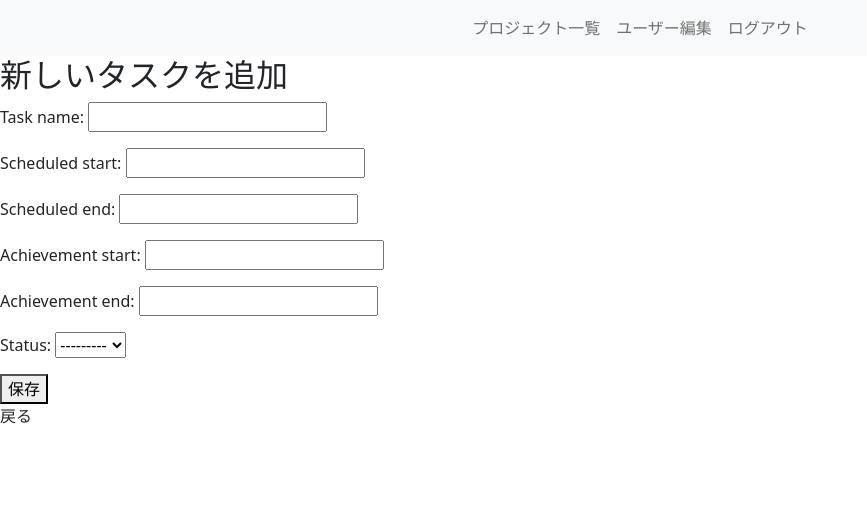
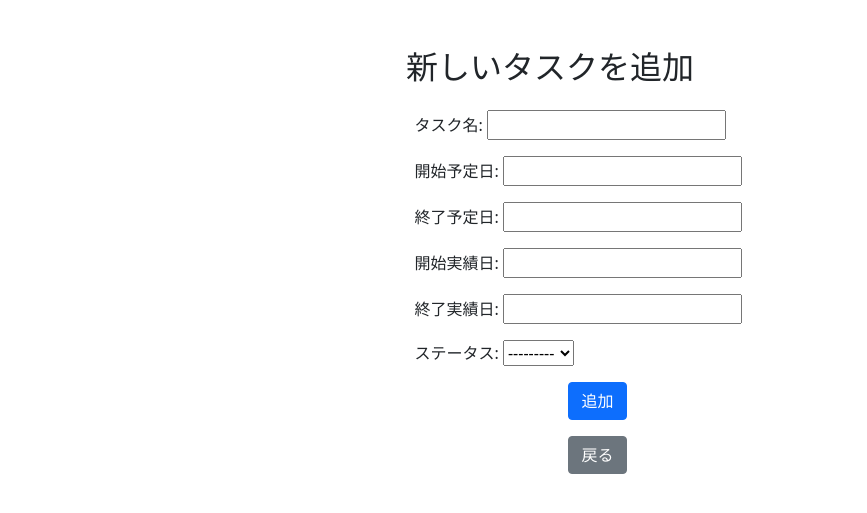
Before and after one commit to takayuki-kaiho/Udemy, a Django app: page /app/add_task/1/ in a window 1280 px wide. Shown: the top 513 px of the page, without its empty margins (0-867 px from the left). Run offline with Django 5.2, Linux system fonts and the light colour scheme; a user stored in the database is signed in; data comes from the database, SQL or seed files in the repository; both versions use the stored data as it was after the commit.

Commit message:
レビュー依頼0727

```diff
--- a/task_project/app/models.py
+++ b/task_project/app/models.py
@@ -3,44 +3,33 @@ from django.contrib.auth import get_user_model
 from django.conf import settings
 
 User = get_user_model()
-# class User(models.Model):
-#     id = models.AutoField(primary_key=True)
-#     user_name = models.CharField(max_length=50)
-#     user_mail = models.EmailField()
-#     user_password = models.CharField(max_length=32)
-#     created_at = models.DateTimeField(auto_now_add=True)
-#     updated_at = models.DateTimeField(auto_now=True)
-
-#     class Meta:
-#         db_table = 'user'
-
-#     def __str__(self):
-#         return self.user_name
 
 
 class Project(models.Model):
     id = models.AutoField(primary_key=True)
-    user_id =models.ForeignKey(
-        # User,
+
+    user_id = models.ForeignKey(
         settings.AUTH_USER_MODEL,
         on_delete=models.CASCADE,
         related_name='projects',
+        verbose_name='ユーザー'
     )
-    project_name = models.CharField(max_length=100)
-    scheduled_start = models.DateTimeField(null=True, blank=True)
-    scheduled_end = models.DateTimeField(null=True, blank=True)
-    achievement_start = models.DateTimeField(null=True, blank=True)
-    achievement_end =models.DateTimeField(null=True, blank=True)
+
+    project_name = models.CharField('プロジェクト名', max_length=100)
+    scheduled_start = models.DateTimeField('開始予定日', null=True, blank=True)
+    scheduled_end = models.DateTimeField('終了予定日', null=True, blank=True)
+    achievement_start = models.DateTimeField('開始実績日', null=True, blank=True)
+    achievement_end = models.DateTimeField('終了実績日', null=True, blank=True)
 
     STATUS_CHOICES = [
-    ('未着手', '未着手'),
-    ('進行中', '進行中'),
-    ('完了', '完了'),
+        ('未着手', '未着手'),
+        ('進行中', '進行中'),
+        ('完了', '完了'),
     ]
-    status = models.CharField(max_length=50, choices=STATUS_CHOICES)
+    status = models.CharField('ステータス', max_length=50, choices=STATUS_CHOICES)
 
-    created_at = models.DateTimeField(auto_now_add=True)
-    updated_at = models.DateTimeField(auto_now=True)
+    created_at = models.DateTimeField('作成日時', auto_now_add=True)
+    updated_at = models.DateTimeField('更新日時', auto_now=True)
 
     class Meta:
         db_table = 'project'
@@ -56,18 +45,18 @@ class Task(models.Model):
         on_delete=models.CASCADE,
         related_name='tasks',
     )
-    task_name = models.CharField(max_length=100)
-    scheduled_start = models.DateTimeField(null=True, blank=True)
-    scheduled_end = models.DateTimeField(null=True, blank=True)
-    achievement_start = models.DateTimeField(null=True, blank=True)
-    achievement_end =models.DateTimeField(null=True, blank=True)
+    task_name = models.CharField('タスク名', max_length=100)
+    scheduled_start = models.DateTimeField('開始予定日', null=True, blank=True)
+    scheduled_end = models.DateTimeField('終了予定日', null=True, blank=True)
+    achievement_start = models.DateTimeField('開始実績日', null=True, blank=True)
+    achievement_end = models.DateTimeField('終了実績日', null=True, blank=True)
 
     STATUS_CHOICES = [
     ('未着手', '未着手'),
     ('進行中', '進行中'),
     ('完了', '完了'),
     ]
-    status = models.CharField(max_length=50, choices=STATUS_CHOICES)
+    status = models.CharField('ステータス', max_length=50, choices=STATUS_CHOICES)
 
     created_at = models.DateTimeField(auto_now_add=True)
     updated_at = models.DateTimeField(auto_now=True)
--- a/task_project/app/views.py
+++ b/task_project/app/views.py
@@ -12,6 +12,42 @@ from .models import(
 from django.urls import reverse_lazy
 from django.utils.functional import SimpleLazyObject
 from django.shortcuts import get_object_or_404
+from django.urls import reverse
+
+# class ProjectListView(LoginRequiredMixin, ListView):
+#     model = Project
+#     template_name = 'app/project_list.html'
+#     context_object_name = 'projects'
+#     paginate_by = 10
+
+#     def get_queryset(self):
+#         query = super().get_queryset()
+#         project_name = self.request.GET.get('project_name')
+#         project_status = self.request.GET.get('status')
+#         if project_name:
+#             query.filter(project_name__icontains=project_name)
+#         if project_status:
+#             query = query.filter(
+#                 status=project_status
+#             )
+#         scheduled_start =self.request.GET.get('scheduled_start', '0')
+#         if scheduled_start == '1':
+#             query = query.order_by('scheduled_start')
+#         elif scheduled_start == '2':
+#             query = query.order_by('-scheduled_start')
+#         else:
+#             query = query.order_by('-id')
+#         return query
+
+#     def get_context_data(self, **kwargs):
+#         context = super().get_context_data(**kwargs)
+#         context['project_name'] = self.request.GET.get('project_name', '')
+#         context['status'] = self.request.GET.get('status', '')
+#         scheduled_start = self.request.GET.get('scheduled_start', '0')
+#         context['scheduled_start'] = scheduled_start
+#         context['ascending'] = scheduled_start == '1'
+#         context['descending'] = scheduled_start == '2'
+#         return context
 
 class ProjectListView(LoginRequiredMixin, ListView):
     model = Project
@@ -20,33 +56,26 @@ class ProjectListView(LoginRequiredMixin, ListView):
     paginate_by = 10
 
     def get_queryset(self):
-        query = super().get_queryset()
+        user = self.request.user
+        query = super().get_queryset().filter(user_id=user)
+
         project_name = self.request.GET.get('project_name')
         project_status = self.request.GET.get('status')
+
         if project_name:
-            query.filter(project_name__icontains=project_name)
+            query = query.filter(project_name__icontains=project_name)
         if project_status:
-            query = query.filter(
-                status=project_status
-            )
-        scheduled_start =self.request.GET.get('scheduled_start', '0')
+            query = query.filter(status=project_status)
+
+        scheduled_start = self.request.GET.get('scheduled_start', '0')
         if scheduled_start == '1':
             query = query.order_by('scheduled_start')
         elif scheduled_start == '2':
             query = query.order_by('-scheduled_start')
         else:
             query = query.order_by('-id')
+
         return query
-
-    def get_context_data(self, **kwargs):
-        context = super().get_context_data(**kwargs)
-        context['project_name'] = self.request.GET.get('project_name', '')
-        context['status'] = self.request.GET.get('status', '')
-        scheduled_start = self.request.GET.get('scheduled_start', '0')
-        context['scheduled_start'] = scheduled_start
-        context['ascending'] = scheduled_start == '1'
-        context['descending'] = scheduled_start == '2'
-        return context
 
 class ProjectCreateView(LoginRequiredMixin, CreateView):
     model = Project
@@ -57,6 +86,11 @@ class ProjectCreateView(LoginRequiredMixin, CreateView):
     def form_valid(self, form):
         form.instance.user_id = self.request.user
         return super().form_valid(form)
+
+    def get_context_data(self, **kwargs):
+        context = super().get_context_data(**kwargs)
+        context['hide_nav'] = True
+        return context
 
 
 class ProjectUpdateView(LoginRequiredMixin, UpdateView):
@@ -124,7 +158,8 @@ class TaskCreateView(LoginRequiredMixin, CreateView):
     def get_context_data(self, **kwargs):
         context = super().get_context_data(**kwargs)
         project = get_object_or_404(Project, pk=self.kwargs['project_id'])
-        context['project'] = project
+        context['project_id'] = self.kwargs['project_id']
+        context['hide_nav'] = True
         return context
 
     def form_valid(self, form):
@@ -144,10 +179,22 @@ class TaskUpdateView(UpdateView):
     def get_success_url(self):
         return reverse_lazy('app:task', kwargs={'project_id': self.object.project_id.pk})
 
+    def get_context_data(self, **kwargs):
+        context = super().get_context_data(**kwargs)
+        context['project_id'] = self.object.project_id.id # タスクが紐づいているプロジェクトID
+        return context
+
 class TaskDeleteView(DeleteView):
     model = Task
-    #fields = ['task_name']
     template_name = 'app/delete_task.html'
 
     def get_success_url(self):
-        return reverse_lazy('app:task', kwargs={'project_id': self.object.project_id.pk})
+        project_id = self.object.project_id.id
+        return reverse('app:task', kwargs={'project_id': project_id})
+
+    def get_context_data(self, **kwargs):
+        context = super().get_context_data(**kwargs)
+        task = self.get_object()
+        context['task'] = task  # 明示的にtaskをテンプレートへ渡す
+        context['project_id'] = task.project_id.id     # ← ここでproject_idも追加
+        return context
--- a/task_project/task_project/settings.py
+++ b/task_project/task_project/settings.py
@@ -88,6 +88,10 @@ DATABASES = {
 
 AUTH_USER_MODEL = 'accounts.User'
 
+AUTHENTICATION_BACKENDS = [
+    'django.contrib.auth.backends.ModelBackend',
+]
+
 AUTH_PASSWORD_VALIDATORS = [
     {
         'NAME': 'django.contrib.auth.password_validation.UserAttributeSimilarityValidator',
--- a/task_project/templates/app/add_task.html
+++ b/task_project/templates/app/add_task.html
@@ -1,17 +1,21 @@
 {% extends 'base.html' %}
 
 {% block content %}
-  <h2>新しいタスクを追加</h2>
-  <form method="post">
-    {% csrf_token %}
-    {{ form.as_p }}
-    <input type="hidden" name="project_id" value="{{ project_id }}">
-    <button type="submit">保存</button>
-  </form>
-
-  {% if project_id %}
-    <a href="{% url 'app:add_task' project_id=project.id %}">新しいタスクを追加</a>
-  {% else %}
-    <p>戻る</p>
-  {% endif %}
+<div class="container mt-5">
+  <h2 class="mb-4 text-center" style="margin-left: -180px;">新しいタスクを追加</h2>
+  <div class="row justify-content-center">
+    <div class="col-md-6 offset-md-1">  <!-- ★offsetで少し右寄せ -->
+      <form method="post">
+        {% csrf_token %}
+        {{ form.as_p }}
+        <div class="text-center mt-3">
+          <button type="submit" class="btn btn-primary" style="margin-left: -180px;">追加</button>
+        </div>
+      </form>
+      <div class="mt-3 text-center">
+        <a href="{% url 'app:task' project_id=project_id %}" class="btn btn-secondary" style="margin-left: -180px;">戻る</a>
+      </div>
+    </div>
+  </div>
+</div>
 {% endblock %}
--- a/task_project/templates/app/project_list.html
+++ b/task_project/templates/app/project_list.html
@@ -38,7 +38,7 @@
 
       <div class="d-flex gap-2 mb-3">
         <a href="{% url 'app:add_project' %}" class="btn btn-primary">新規登録</a>
-        <button type="button" class="btn btn-secondary" onclick="goToUpdateProject()">追加更新</button>
+        <button type="button" class="btn btn-success" onclick="goToUpdateProject()">追加更新</button>
         <button type="button" class="btn btn-danger" onclick="goToDeleteProject()">削除</button>
     </div>
 
--- a/task_project/templates/app/task.html
+++ b/task_project/templates/app/task.html
@@ -30,7 +30,7 @@
 
       <div class="mb-3">
         <a href="{% url 'app:add_task' project_id=project.id %}" class="btn btn-primary">新規登録</a>
-        <button type="button" class="btn btn-secondary" onclick="goToUpdateTask()">追加更新</button>
+        <button type="button" class="btn btn-success" onclick="goToUpdateTask()">追加更新</button>
         <button type="button" class="btn btn-danger" onclick="goToDeleteTask()">削除</button>
     </div>
 
--- a/task_project/templates/base.html
+++ b/task_project/templates/base.html
@@ -16,8 +16,9 @@
                 <a class="nav-link" href="{% url 'accounts:user_update' %}">ユーザー編集</a>
                 <a class="nav-link" href="#" id="logout-link">ログアウト</a>
             {% else %}
-                <a class="nav-link" href="{% url 'accounts:user_login_2' %}">ログイン</a>
-                <a class="nav-link" href="{% url 'accounts:register' %}">ユーザー登録</a>
+                <a class="nav-link" href="/accounts/home/">ホーム</a>
+                {% comment %} <a class="nav-link" href="{% url 'accounts:user_login_2' %}">ログイン</a> {% endcomment %}
+                {% comment %} <a class="nav-link" href="{% url 'accounts:register' %}">ユーザー登録</a> {% endcomment %}
             {% endif %}
         </div>
     </div>
--- a/task_project/templates/home.html
+++ b/task_project/templates/home.html
@@ -4,7 +4,7 @@
 <div class="container mt-5">
     <div class="row justify-content-center">
         <div class="col-md-6">
-            <h2 class="text-center mb-4">ログイン</h2>
+            <h2 class="text-center mb-4">プロジェクト管理</h2>
             <form method="POST" class="border p-4 shadow rounded bg-light">
                 {% csrf_token %}
                 {{ form.as_p }}
```
Also changed, not shown: task_project/accounts/forms.py (+33 -1 lines), task_project/accounts/views.py (+49 -5 lines), task_project/templates/accounts/user_form.html (+38 -6 lines), task_project/templates/app/add_project.html (+22 -7 lines), task_project/templates/app/delete_project.html (+24 -6 lines), task_project/templates/app/delete_task.html (+24 -6 lines), task_project/templates/app/update_project.html (+26 -5 lines), task_project/templates/app/update_task.html (+23 -5 lines), task_project/templates/regist.html (+28 -5 lines), task_project/db.sqlite3.
